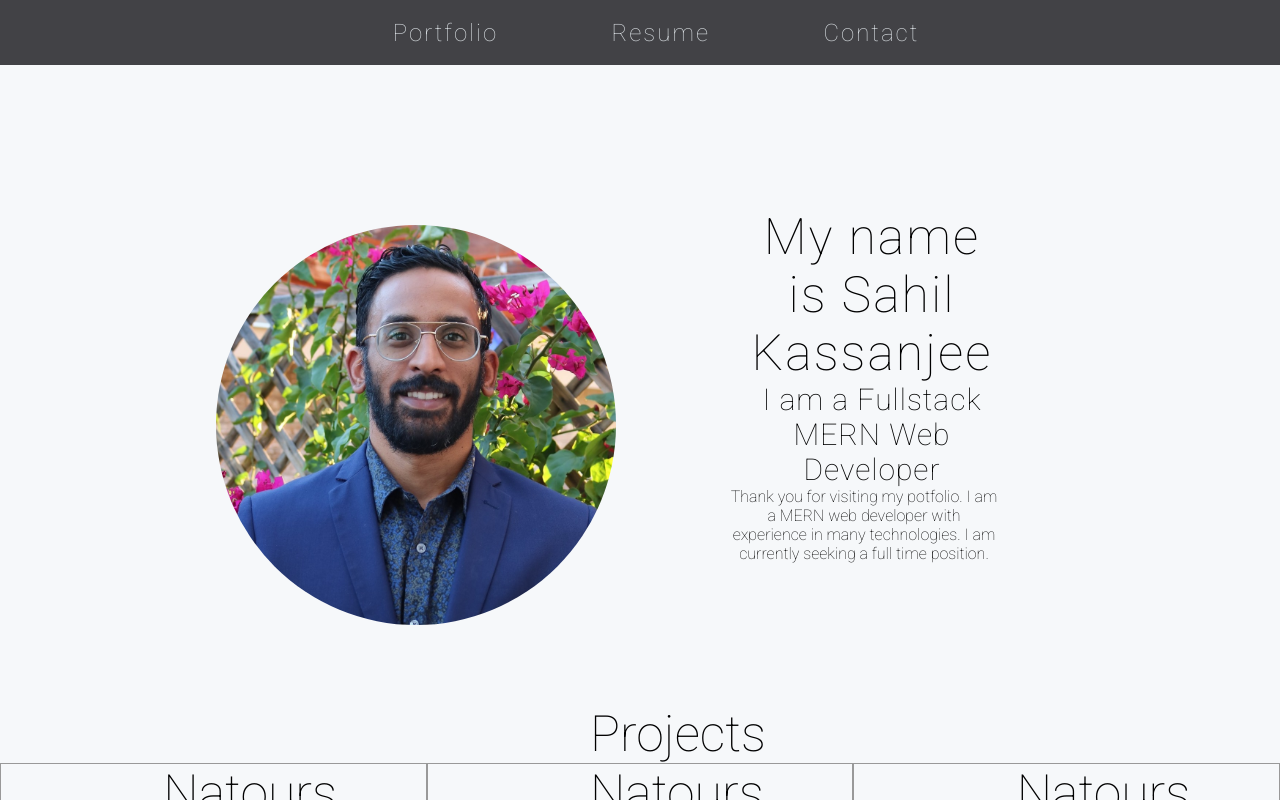
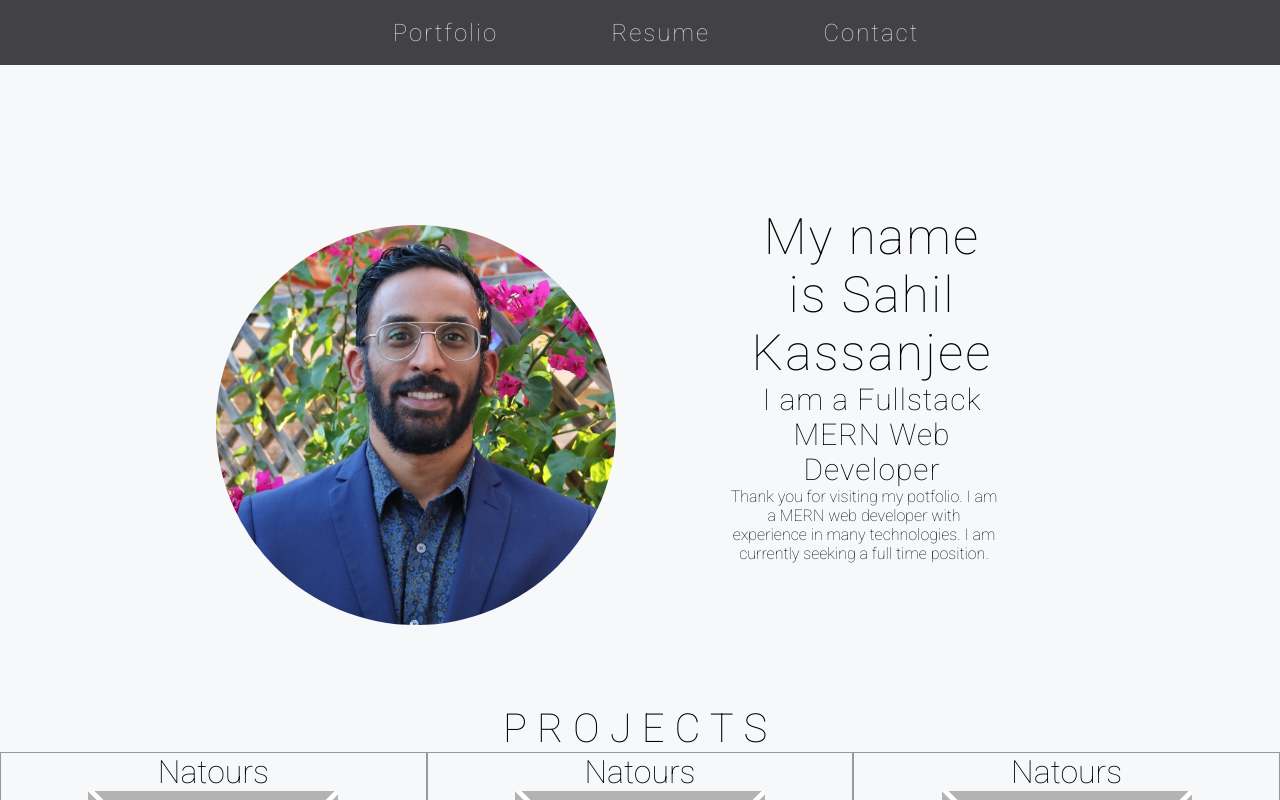
Before and after one commit to skassanjee/portfolio, a React (Create React App) app: page / in a window 1280 px wide. Built offline with nearby package versions, Linux system fonts and the light colour scheme.

Commit message:
fixed centering h1

```diff
--- a/src/Components/ProjectsSection/ProjectSection.styles.css
+++ b/src/Components/ProjectsSection/ProjectSection.styles.css
@@ -1,18 +1,21 @@
-h1{
-width: 100px;
+
+
+.projectshead{
+width: 100%;
 margin-left: auto;
 margin-right: auto;
-font-size: 50px;
-font-family: 'Roboto', sans-serif;
-font-weight: 100;
+text-align: center;
 }
 
-.mainContainer{
-    margin: 0 auto;
+.projectshead h1{
+    font-size: 40px;
+    font-family: 'Roboto', sans-serif;
+    font-weight: 400;
+    letter-spacing: 10px;
+    text-transform: uppercase;
 }
 
-html,body
-{
+html,body{
     width: 100%;
     height: 100%;
     margin: 0px;
--- a/src/Components/ProjectsSection/ProjectsSection.component.js
+++ b/src/Components/ProjectsSection/ProjectsSection.component.js
@@ -17,8 +17,10 @@ class ProjectsSection extends Component {
 
     render(){
         return <div className="mainContainer">
+        <div className="projectshead">
+            <h1>Projects</h1>
 
-            <h1>Projects</h1>
+        </div>
 
             <Grid item xs={12} md={12} container>
 
```
